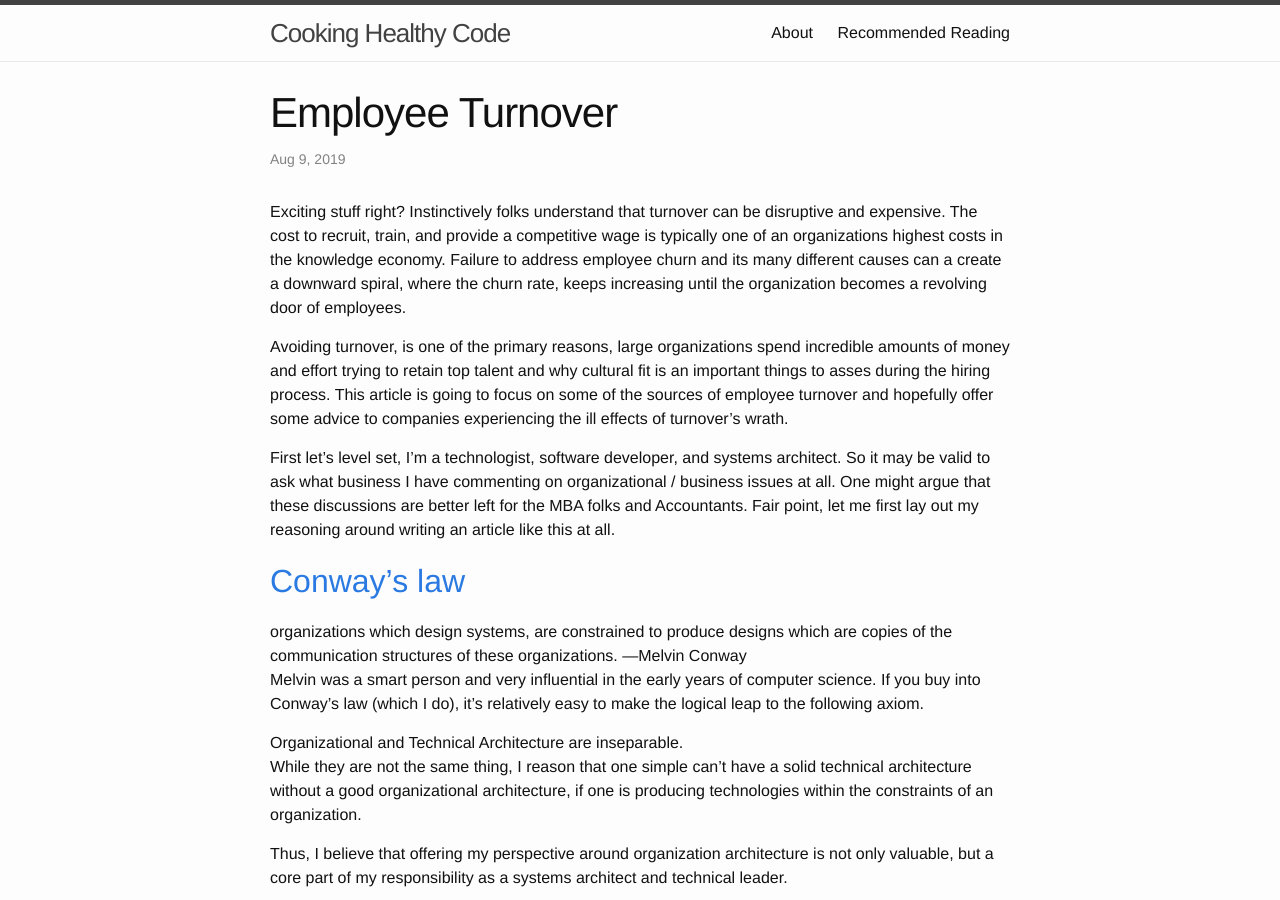
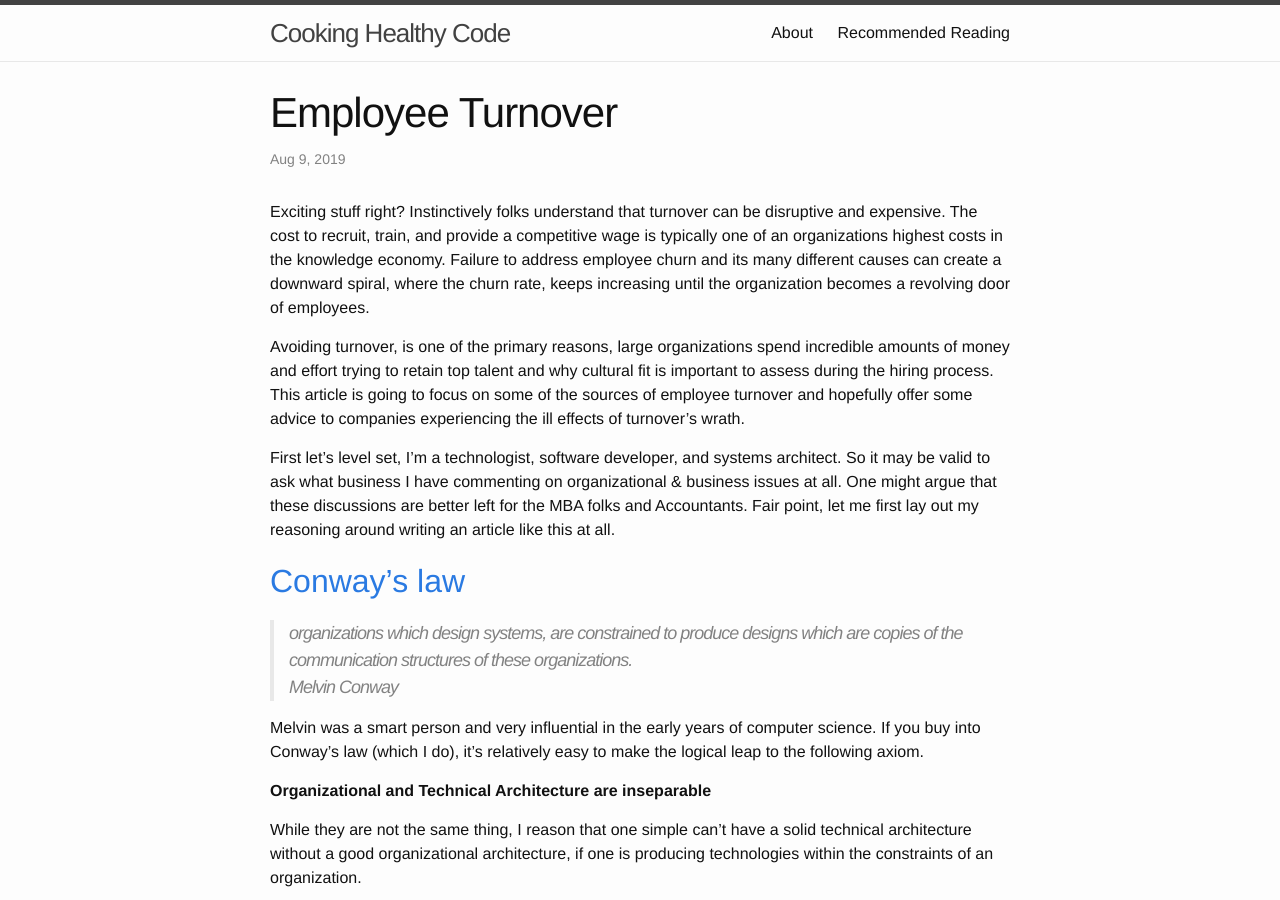
Before and after one commit to johnnyiller/johnnyiller.github.io, a Jekyll site: the page built from _posts/2019-8-9-turnover.markdown, in a window 1280 px wide and 900 px high. Built offline with Jekyll 4.4.1, drawn with Linux system fonts in a browser that asks for light colours; comment, search, counter and statistics services are not loaded.

Commit message:
edits for presentation

```diff
--- a/_posts/2019-8-9-turnover.markdown
+++ b/_posts/2019-8-9-turnover.markdown
@@ -6,20 +6,20 @@ comments: true
 categories: Organization Architecture
 ---
 
-Exciting stuff right?  Instinctively folks understand that turnover can be disruptive and expensive.  The cost to recruit, train, and provide a competitive wage is typically one of an organizations highest costs in the knowledge economy.  Failure to address employee churn and its many different causes can a create a downward spiral, where the churn rate, keeps increasing until the organization becomes a revolving door of employees.
+Exciting stuff right?  Instinctively folks understand that turnover can be disruptive and expensive.  The cost to recruit, train, and provide a competitive wage is typically one of an organizations highest costs in the knowledge economy.  Failure to address employee churn and its many different causes can create a downward spiral, where the churn rate, keeps increasing until the organization becomes a revolving door of employees.
 
-Avoiding turnover, is one of the primary reasons, large organizations spend incredible amounts of money and effort trying to retain top talent and why cultural fit is an important things to asses during the hiring process.  This article is going to focus on some of the sources of employee turnover and hopefully offer some advice to companies experiencing the ill effects of turnover's wrath.
+Avoiding turnover, is one of the primary reasons, large organizations spend incredible amounts of money and effort trying to retain top talent and why cultural fit is important to assess during the hiring process.  This article is going to focus on some of the sources of employee turnover and hopefully offer some advice to companies experiencing the ill effects of turnover's wrath.
 
-First let's level set, I'm a technologist, software developer, and systems architect.  So it may be valid to ask what business I have commenting on organizational / business issues at all.  One might argue that these discussions are better left for the MBA folks and Accountants. Fair point, let me first lay out my reasoning around writing an article like this at all.
+First let's level set, I'm a technologist, software developer, and systems architect.  So it may be valid to ask what business I have commenting on organizational &amp; business issues at all.  One might argue that these discussions are better left for the MBA folks and Accountants. Fair point, let me first lay out my reasoning around writing an article like this at all.
 
 ## [Conway's law](https://en.wikipedia.org/wiki/Conway%27s_law)
-<quote>
-  organizations which design systems, are constrained to produce designs which are copies of the communication structures of these organizations. &mdash;Melvin Conway
-</quote>
+> organizations which design systems, are constrained to produce designs which are copies of the communication structures of these organizations.<br/>
+> <em>Melvin Conway</em>
+
 Melvin was a smart person and very influential in the early years of computer science.  If you buy into Conway's law (which I do), it's relatively easy to make the logical leap to the following axiom.
-<quote>
-Organizational and Technical Architecture are inseparable.
-</quote>
+
+<b>Organizational and Technical Architecture are inseparable</b>
+
 While they are not the same thing, I reason that one simple can't have a solid technical architecture without a good organizational architecture, if one is producing technologies within the constraints of an organization.
 
 Thus, I believe that offering my perspective around organization architecture is not only valuable, but a core part of my responsibility as a systems architect and technical leader.
```
